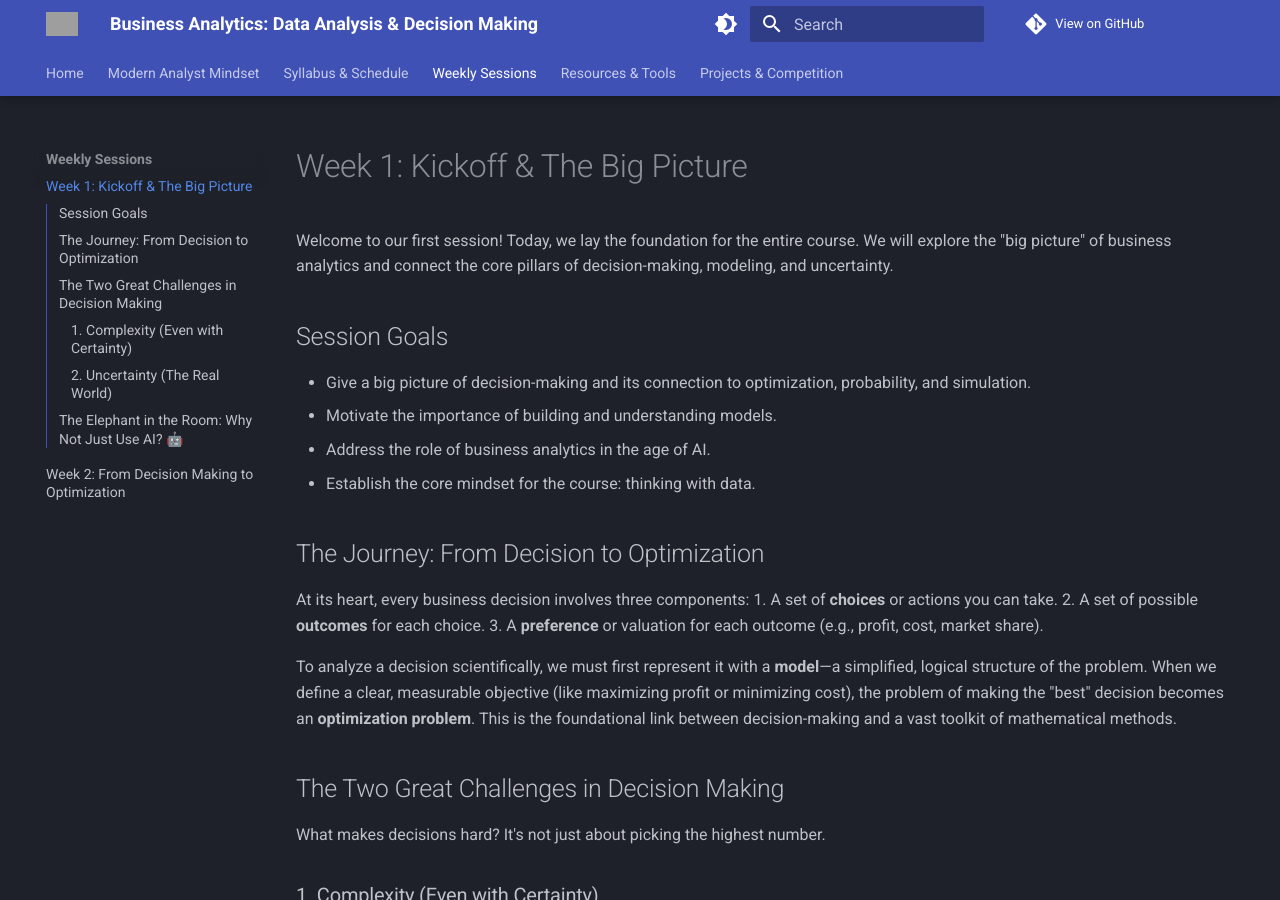
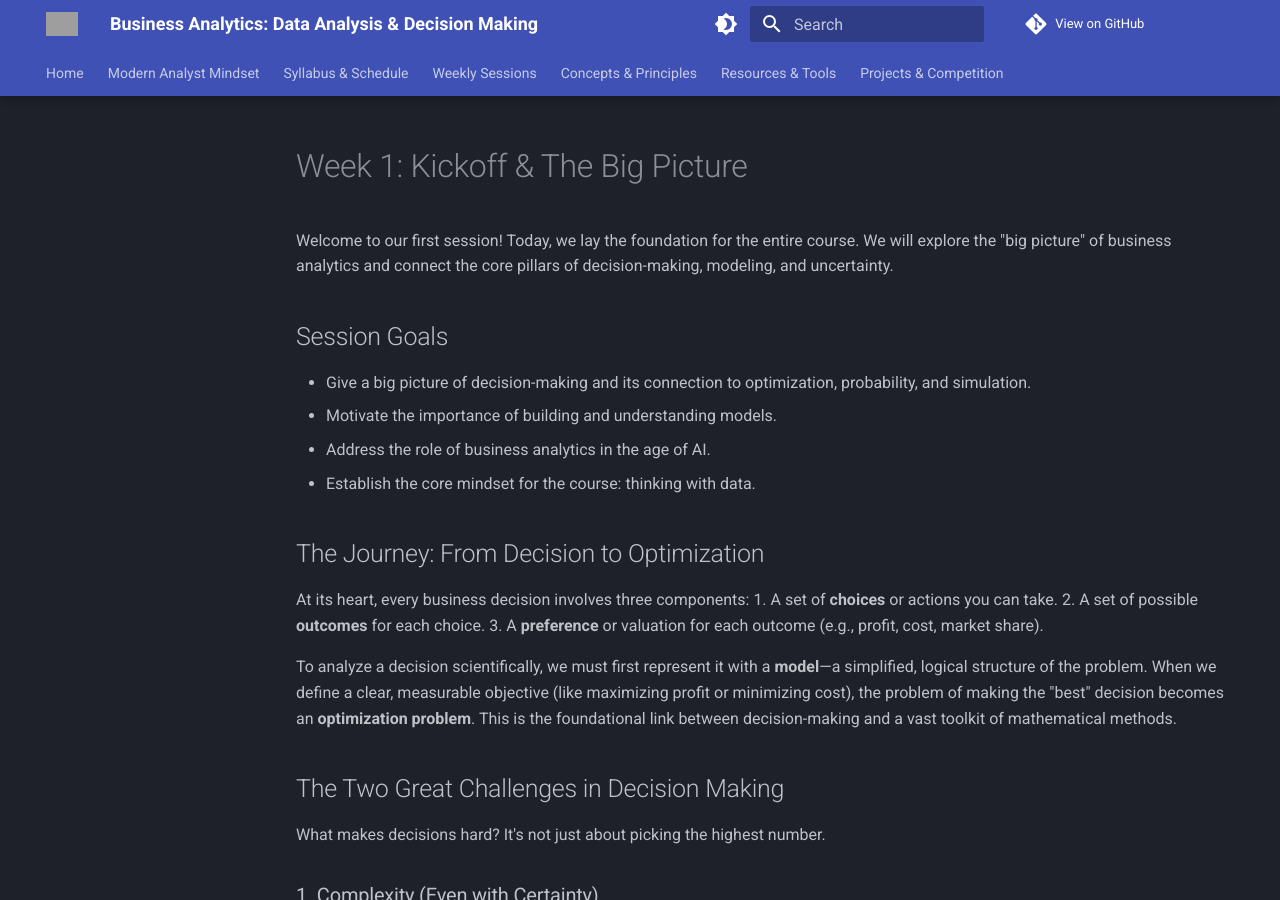
Before and after one commit to TheLoggicalOne/BA_for_Solico, an MkDocs documentation site: the page built from docs/weeks/week01.md, in a window 1280 px wide and 900 px high. Built offline with MkDocs 1.6.1 and Material for MkDocs 9.7.7, drawn with Linux system fonts in a browser that asks for light colours; comment, search, counter and statistics services are not loaded; some of the changed lines change nothing that is shown; grey boxes are pictures that could not be loaded.

Commit message:
change Weekly Session tab structure to be  index page of all weeks

```diff
--- /dev/null
+++ b/docs/weeks/index.md
@@ -0,0 +1,24 @@
+# Weekly Sessions Overview
+
+Welcome to the detailed breakdown of our Solico course. Each week's session has a dedicated page with learning objectives, materials, and activities.
+
+## Course Schedule & Content
+
+* **Week 1: Kickoff & The Big Picture**
+    * [Session Details and Materials](/weeks/week01.md)
+    * *Introduction to course, book and Business Analytist in AI age.*
+
+* **Week 2: From Decision Making to Optimization**
+    * [Session Details and Materials](/weeks/week02.md)
+    * *Exploring the transition from qualitative decision-making to quantitative optimization.*
+    * *From Real World to a Mathematical Model*
+
+* **Week 3: Data Elicitation & Quantification**
+    * [Session Details and Materials](/weeks/week03.md)
+    * *Techniques for gathering and quantifying relevant data for decision models.*
+
+* ... (Continue for all 14 weeks)
+
+* **Week 14: Final Projects & Future of Solico**
+    * [Session Details and Materials](/weeks/week14.md)
+    * *Presentation of final projects and discussion on the broader applications of Solico.*
--- a/mkdocs.yml
+++ b/mkdocs.yml
@@ -63,9 +63,8 @@
   - 'Home': 'index.md'
   - 'Modern Analyst Mindset': 'mindset.md'
   - 'Syllabus & Schedule': 'syllabus.md'
-  - 'Weekly Sessions':
-    - 'Week 1: Kickoff & The Big Picture': 'weeks/week01.md'
-    - 'Week 2: From Decision Making to Optimization': 'weeks/week02.md'
+  - 'Weekly Sessions': 'weeks/index.md'
+  - 'Concepts & Principles': 'concepts/index.md'
     # ... add all 14 weeks here
   - 'Resources & Tools': 'resources.md'
   - 'Projects & Competition': 'projects.md'
```
